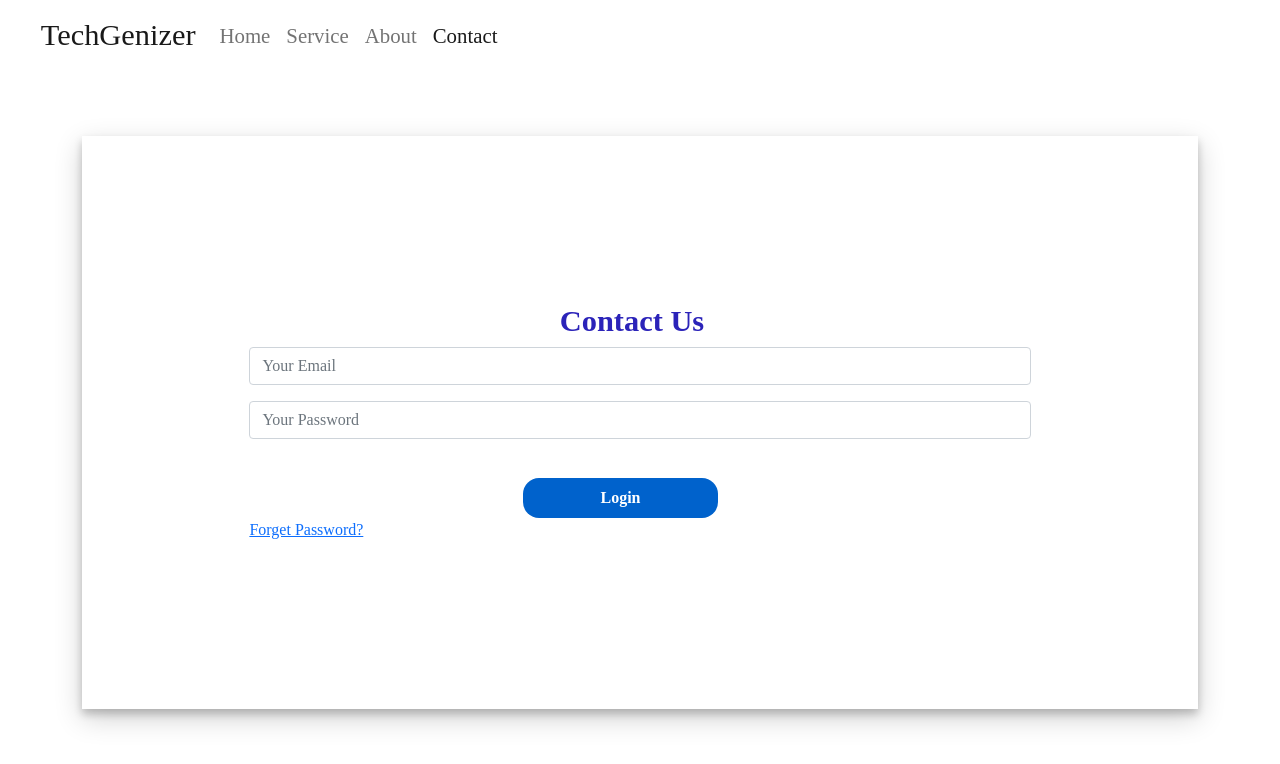
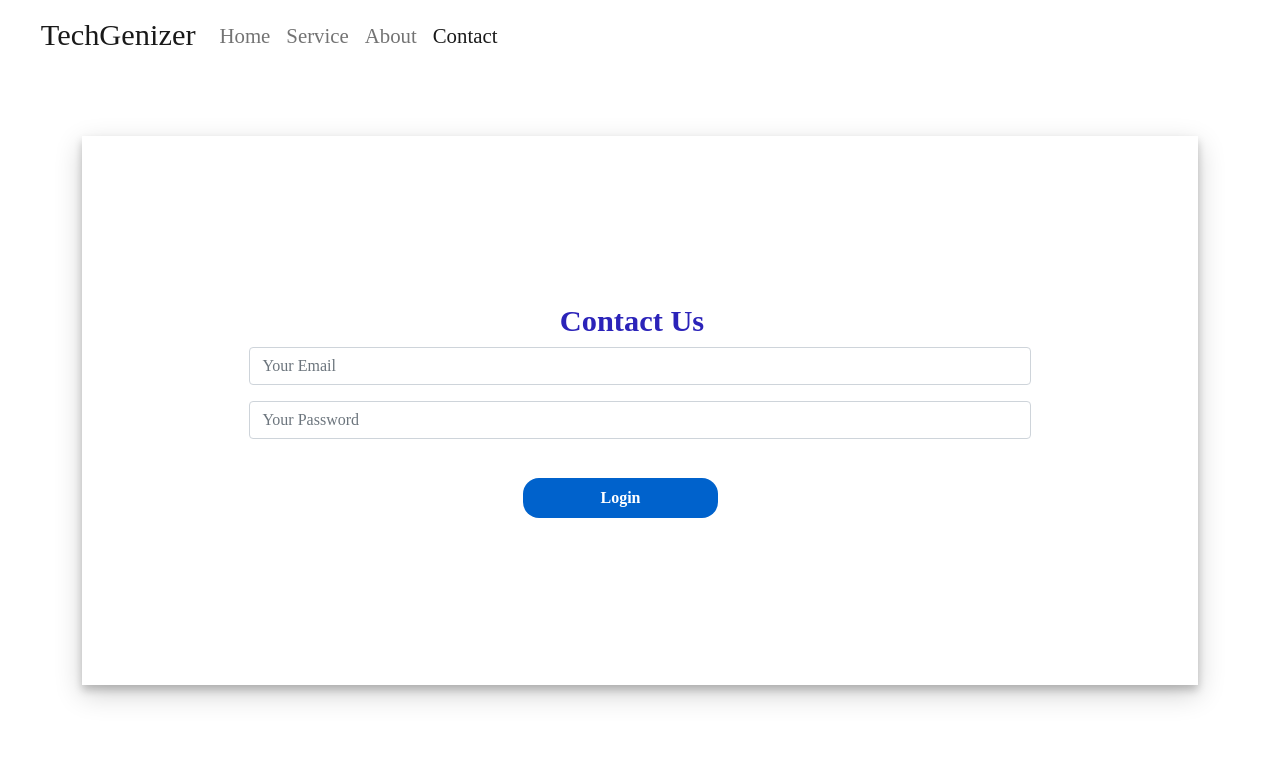
Before and after one commit to sudarsonhalder/Project-12-Animated-portfolio-Website, a React (Create React App) app: page /contact in a window 1280 px wide. Shown: the top 764 px of the page. Built offline with nearby package versions, Linux system fonts and the light colour scheme; a web font is replaced by a local one.

Commit message:
removed forgot password
removed forgot password

```diff
--- a/src/Contact.jsx
+++ b/src/Contact.jsx
@@ -16,9 +16,6 @@ const Contact=()=>{
                         <div className="form-group">
                             <input type="submit" className="btnSubmit" value="Login" checked required/>
                         </div>
-                        <div className="form-group">
-                            <a href="#" className="btn-get-started">Forget Password?</a>
-                        </div>
                 </div>
         </div>
         </div>
```
